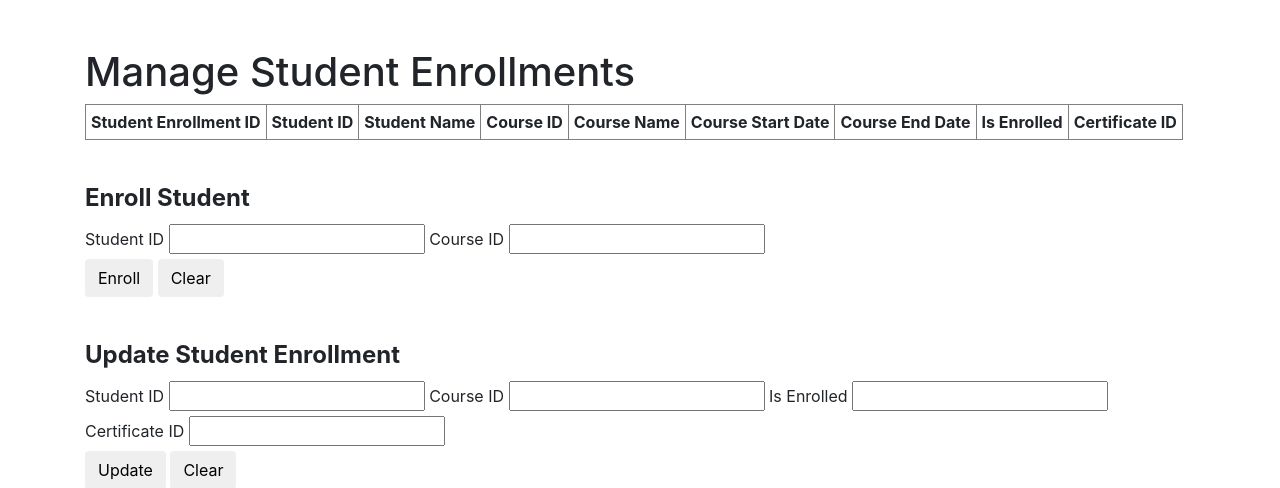
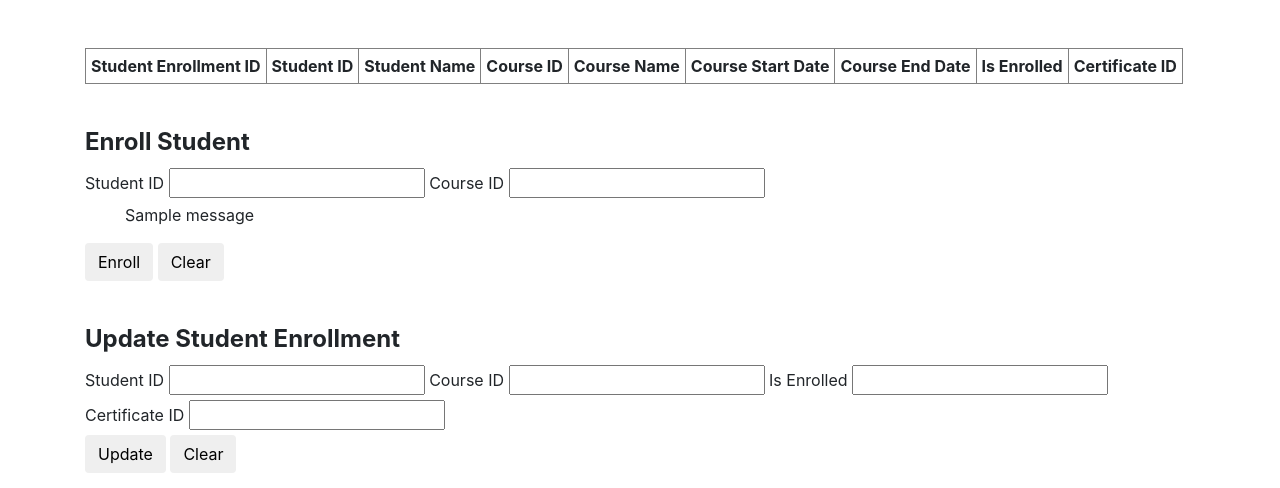
Before and after one commit to angieyeh/CodExcellent, a Flask app: page /student_enrollments in a window 1280 px wide. Shown: the part 56-544 px from the top of the page. Run offline with Flask 2, Linux system fonts and the light colour scheme; one stand-in notice (Sample message) is shown; data that the repository does not hold is empty; some libraries are stand-ins or nearby versions.

Commit message:
Allow admins to create a new student enrollment

```diff
--- a/applications/student_enrollments/controller.py
+++ b/applications/student_enrollments/controller.py
@@ -1,4 +1,4 @@
-from flask import Blueprint, render_template, abort
+from flask import Blueprint, render_template, abort, request, redirect, url_for, flash
 from jinja2 import TemplateNotFound
 from applications.student_enrollments import model
 
@@ -9,7 +9,17 @@ student_enrollments_bp = Blueprint('student_enrollments_bp', __name__, template_
 def index():
   try:
     results = model.get()
-    print(results)
     return render_template('student_enrollments.j2', student_enrollments=results)
   except TemplateNotFound:
     abort(404)
+
+
+@student_enrollments_bp.post('/student_enrollments')
+def create():
+  s_id = request.form.get('student_id')
+  c_id = request.form.get('course_id')
+  if not (s_id.isnumeric() and c_id.isnumeric()):
+    flash("Please provide valid Student ID and Course ID.")
+  else:
+    model.create(s_id, c_id)
+  return redirect(url_for('student_enrollments_bp.index'))
--- a/applications/student_enrollments/model.py
+++ b/applications/student_enrollments/model.py
@@ -14,3 +14,10 @@ def get():
     cursor.execute(query)
     results = cursor.fetchall()
     return results
+
+
+def create(student_id, course_id):
+  with connection.cursor() as cursor:
+    query = f"INSERT INTO Student_Enrollments (student_id, course_id ) VALUES (%s, %s)"
+    cursor.execute(query, (int(student_id), int(course_id)))
+    connection.commit()
--- a/applications/student_enrollments/templates/student_enrollments.j2
+++ b/applications/student_enrollments/templates/student_enrollments.j2
@@ -5,8 +5,6 @@
 {% extends "layout.j2" %}
 
 {% block table %}
-  <h1>Manage Student Enrollments</h1>
-
   <div id="browse">
   <table border="1" cellpadding="5">
     <tr>
@@ -37,12 +35,21 @@
   <p>&nbsp;</p>
   </div> <!-- browse -->
   <div id="insert">
-      <form method="POST">
+      <form action="/student_enrollments" method="POST">
           <legend><strong>Enroll Student</strong></legend>
             <fieldset class="fields">
-              <label>Student ID</label> <input type="text" name="student_id">
-              <label>Course ID</label> <input type="text" name="course_id">
+              <label>Student ID</label> <input type="number" name="student_id"  min="1" autocomplete="off">
+              <label>Course ID</label> <input type="number" name="course_id" min="1" autocomplete="off">
             </fieldset>
+            {% with messages = get_flashed_messages() %}
+              {% if messages %}
+                <ul class="flashes">
+                    {% for message in messages %}
+                    <div class="message_flash">{{ message }}</div>
+                    {% endfor %}
+                </ul>
+              {% endif %}
+            {% endwith %}
             <input class="btn" type="submit" value="Enroll">
             <input class="btn" type="button" value="Clear">
     </form>
--- a/codexcellent_dml.sql
+++ b/codexcellent_dml.sql
@@ -42,8 +42,8 @@ SELECT se.student_enrollment_id , st.student_id, st.name as student_name, co.cou
 	INNER JOIN Students st ON se.student_id = st.student_id
 	INNER JOIN Courses co ON se.course_id = co.course_id;
 -- associate a student with a course enrollment (M-to-M relationship addition)
-INSERT INTO Student_Enrollments (student_id, course_id, is_enrolled, certificate_id ) VALUES
-(:student_id_input, :course_id_input, is_enrolled_input, :certificate_id_input);
+INSERT INTO Student_Enrollments (student_id, course_id ) VALUES
+(:student_id_input, :course_id_input);
 -- update a student_enrollment's data based on submission of the Update Certificates form
 UPDATE Student_Enrollment SET student_id = :student_id_input, course_id = :course_id_input, is_enrolled
 = :is_enrolled_input, certificate_id = certificate_id_input
```
